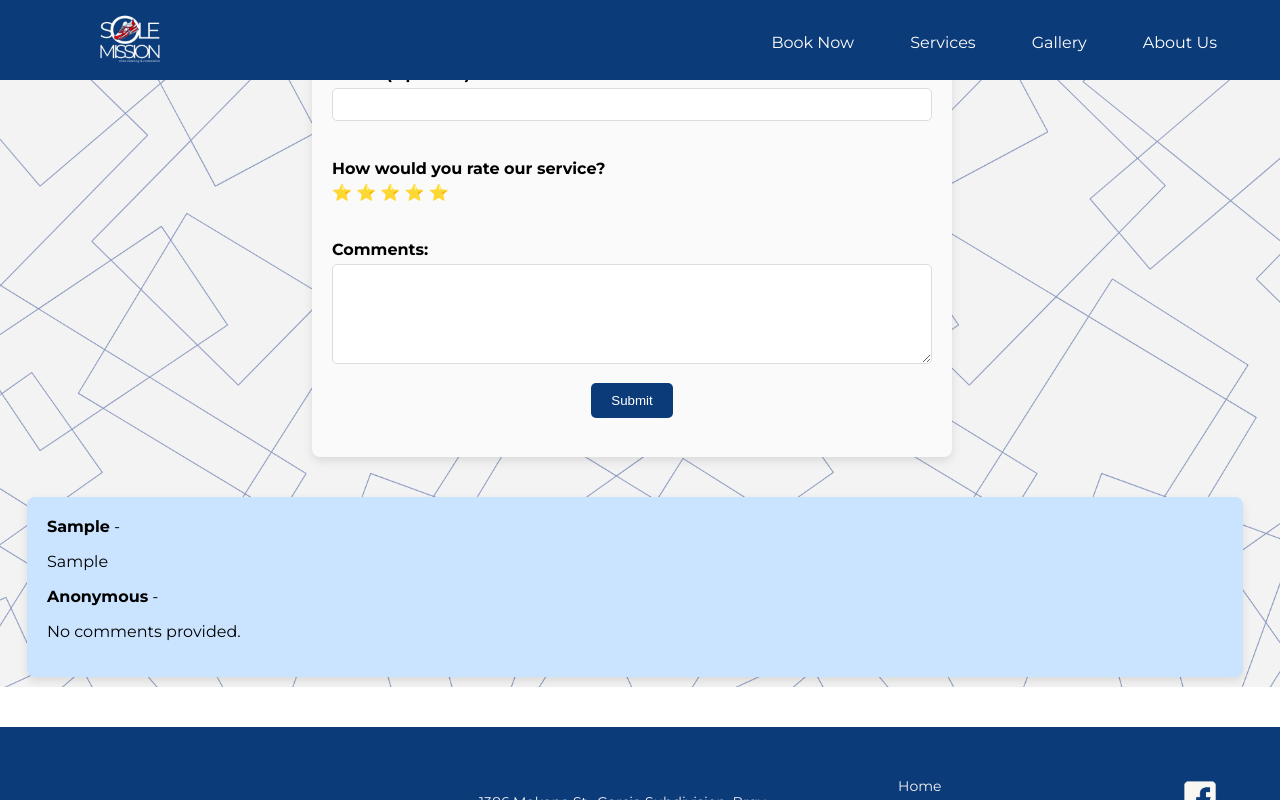
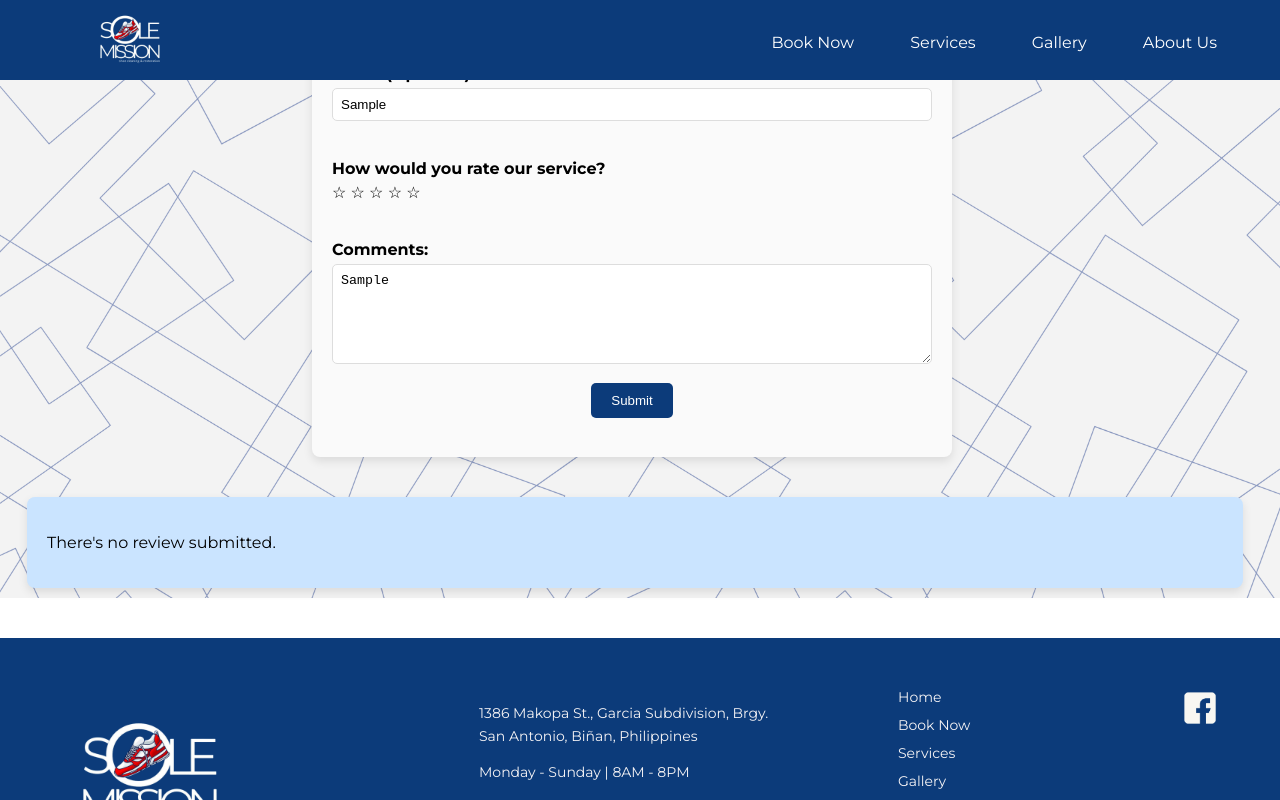
Before and after one commit to traicyyy/Sole-Mission, a plain HTML site: page home/index.html in a window 1280 px wide. Both pictures are taken after typing "Sample", "Sample" into the empty fields and a click on the button "Submit". Shown: the part 4851-5651 px from the top of the page. Drawn offline with Linux system fonts and the light colour scheme.

Commit message:
Updated Review Form

```diff
--- a/home/js/script.js
+++ b/home/js/script.js
@@ -141,77 +141,73 @@ document.addEventListener("DOMContentLoaded", function () {
         }
     });
 
-    document.addEventListener("DOMContentLoaded", function() {
-        document.querySelectorAll(".star").forEach(star => {
-            star.addEventListener("click", function() {
-                document.querySelectorAll(".star").forEach(s => s.textContent = "⭐");
-                let rating = this.getAttribute("data-value");
-                for (let i = 0; i < rating; i++) {
-                    document.querySelectorAll(".star")[i].textContent = "🌟";
-                }
-                document.getElementById("reviewForm").setAttribute("data-rating", rating);
-            });
-        });
+document.addEventListener("DOMContentLoaded", function() {
+    fetchReviews();
 
-        document.getElementById("submitBtn").addEventListener("click", function() {
-            let name = document.getElementById("name").value;
-            let rating = document.getElementById("reviewForm").getAttribute("data-rating") || "0";
-            let comments = document.getElementById("comments").value;
-            let reviewHTML = `<div class='border p-3 rounded mb-2 shadow-md'>
-                <strong>${name || "Anonymous"}</strong> - ${"🌟".repeat(rating)}
-                <p>${comments || "No comments provided."}</p>
-            </div>`;
-            document.getElementById("reviews").innerHTML += reviewHTML;
-        });
-        loadReviews();
+    // Ensure stars start as outlines
+    document.querySelectorAll(".star").forEach(star => {
+        star.textContent = "☆"; // Empty star
     });
 
-document.addEventListener("DOMContentLoaded", function() {
+    // Handle star rating selection
+    document.querySelectorAll(".star").forEach(star => {
+        star.addEventListener("click", function() {
+            let rating = this.getAttribute("data-value");
 
-    loadReviews();
-});
+            document.querySelectorAll(".star").forEach((s, index) => {
+                s.textContent = index < rating ? "⭐" : "☆"; // Filled for selected stars, outline for unselected
+            });
 
-function loadReviews() {
-    const reviews = JSON.parse(localStorage.getItem("soleMissionReviews")) || [];
-    const reviewsContainer = document.getElementById("reviews");
-    reviewsContainer.innerHTML = "";
+            document.getElementById("reviewForm").setAttribute("data-rating", rating);
+        });
+    });
 
-    reviews.forEach(review => {
-        const reviewHTML = `<div class='border p-3 rounded mb-2 shadow-md'>
-            <strong>${review.name || "Anonymous"}</strong> - ${"🌟".repeat(review.rating)}
-            <p>${review.comments || "No comments provided."}</p>
-        </div>`;
-        reviewsContainer.innerHTML += reviewHTML;
-    });
-}
+    // Handle form submission
+    document.getElementById("submitBtn").addEventListener("click", async function() {
+        let nameInput = document.getElementById("name");
+        let commentsInput = document.getElementById("comments");
+        let rating = document.getElementById("reviewForm").getAttribute("data-rating") || "0";
 
-document.querySelectorAll(".star").forEach(star => {
-    star.addEventListener("click", function() {
-        document.querySelectorAll(".star").forEach(s => s.textContent = "⭐");
-        let rating = this.getAttribute("data-value");
-        for (let i = 0; i < rating; i++) {
-            document.querySelectorAll(".star")[i].textContent = "🌟";
+        let name = nameInput.value.trim() || "Anonymous";
+        let comments = commentsInput.value.trim();
+
+        if (rating === "0" || !comments) {
+            alert("Please provide a rating and comment.");
+            return;
         }
-        document.getElementById("reviewForm").setAttribute("data-rating", rating);
+
+        console.log("Submitting review:", { name, rating, comments });
+
+        // Reset form fields
+        nameInput.value = ""; // Clear name field
+        commentsInput.value = ""; // Clear comments field
+        document.getElementById("reviewForm").removeAttribute("data-rating"); // Remove stored rating
+
+        // Reset stars to outline
+        document.querySelectorAll(".star").forEach(s => s.textContent = "☆");
+
+        alert("Feedback submitted successfully!");
+        fetchReviews(); // Refresh reviews list
     });
 });
 
-document.getElementById("submitBtn").addEventListener("click", function() {
-    let name = document.getElementById("name").value;
-    let rating = document.getElementById("reviewForm").getAttribute("data-rating") || "0";
-    let comments = document.getElementById("comments").value;
+// Fetch and display reviews (mock function since no Supabase yet)
+async function fetchReviews() {
+    console.log("Fetching reviews...");
 
-    let reviews = JSON.parse(localStorage.getItem("soleMissionReviews")) || [];
+    // Simulating reviews (empty for now)
+    const reviews = [];
 
-    reviews.push({ name, rating, comments });
+    const reviewsContainer = document.getElementById("reviews");
 
-    localStorage.setItem("soleMissionReviews", JSON.stringify(reviews));
-
-    loadReviews();
-
-    document.getElementById("name").value = "";
-    document.getElementById("comments").value = "";
-
-    document.querySelectorAll(".star").forEach(s => s.textContent = "⭐");
-    document.getElementById("reviewForm").removeAttribute("data-rating");
-});
+    if (reviews.length === 0) {
+        reviewsContainer.innerHTML = "<p class='text-gray-500'>There's no review submitted.</p>";
+    } else {
+        reviewsContainer.innerHTML = reviews.map(review => `
+            <div class="border p-4 mb-2 rounded shadow">
+                <strong>${review.name}</strong> - ${"⭐".repeat(review.rating) + "☆".repeat(5 - review.rating)}
+                <p>${review.comments}</p>
+            </div>
+        `).join("");
+    }
+}
```
Also changed, not shown: home/index.html (+2 -0 lines).
